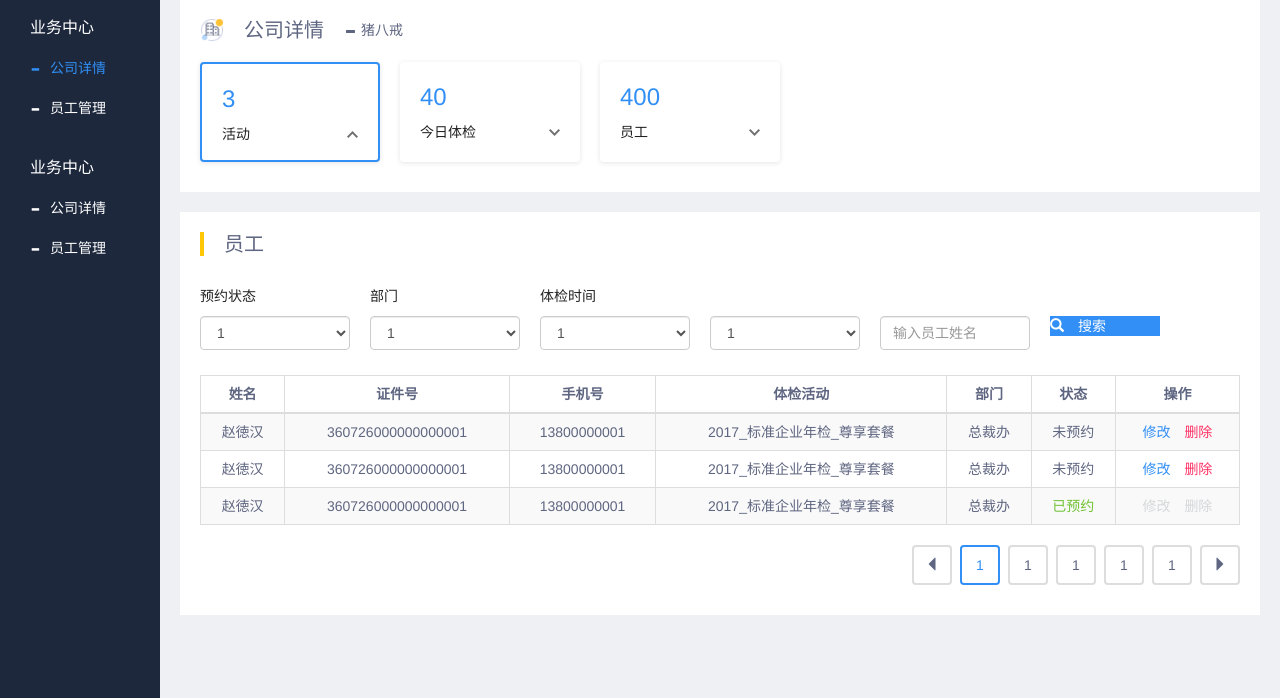
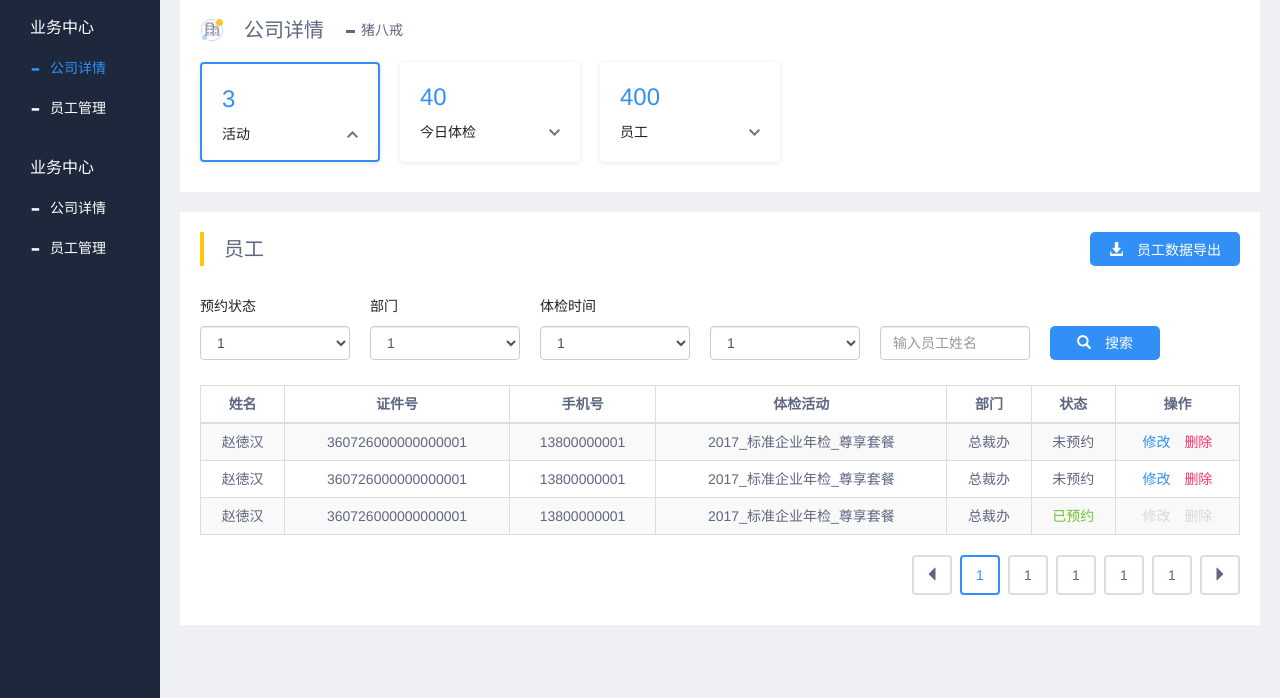
Before and after one commit to panxuelin/2bpc-css, a website: page html/auth/company_detail.html in a window 1280 px wide. Shown: the part 102-800 px from the top of the page. Drawn offline with Linux system fonts and the light colour scheme.

Commit message:
增加FA

```diff
--- a/html/auth/company_detail.html
+++ b/html/auth/company_detail.html
@@ -289,9 +289,19 @@
         <!--今日体检 end-->
         <!--员工 start-->
         <div class="shan-main-box">
-            <div class="title yellow">
-                员工
+            <div class="title-row">
+                <div class="title yellow">
+                    员工
+                </div>
+                <form action="" method="post">
+                    <input type="hidden" name="saleChannelCode" v-model="saleChannelCode"/>
+                    <button class="export-btn" type="submit">
+                        <span class="glyphicon glyphicon-download-alt f14 mr10"></span>
+                        <span>员工数据导出</span>
+                    </button>
+                </form>
             </div>
+
             <div class="search-box">
                 <ul class="search-ul">
                     <li>
@@ -348,7 +358,7 @@
                             <input type="text" class="form-control" placeholder="输入员工姓名">
                         </div>
                     </li>
-                    <li class="search-btn-li">
+                    <li class="search-btn-li ">
                         <div class="name"></div>
                         <div class="search-btn">
                             <span class="glyphicon glyphicon-search f14 mr10"></span>
@@ -359,7 +369,7 @@
 
             </div>
 
-            <table id="" class="mt25 table table-bordered table-striped">
+            <table class="mt25 table table-bordered table-striped">
                 <thead>
                 <tr>
                     <th>姓名</th>
--- a/scss/bussiness/auth.scss
+++ b/scss/bussiness/auth.scss
@@ -123,9 +123,24 @@ body{
           margin-right: 20px;
         }
       }
+      .title-row{
+        display: flex;
+        justify-content: space-between;
+        .export-btn{
+          width: 150px;
+          height: 34px;
+          line-height: 34px;
+          text-align: center;
+          font-size: 14px;
+          background-color: $sz-color-blue;
+          border-radius: 5px;
+          color: #fff;
+          border: none;
+        }
+      }
       .title{
         font-size: 20px;
-        line-height: 24px;
+        line-height: 34px;
         color:$sz-color-gray;
         padding-left:20px;
         border-left:4px solid #fff;
@@ -292,6 +307,10 @@ font-size: 24px;
             &.search-btn-li{
               width:110px;
               .search-btn{
+                height: 34px;
+                line-height: 34px;
+                text-align: center;
+                border-radius: 5px;
                 background-color: $sz-color-blue;
                 color:#fff;
               }
```
Also changed, not shown: css/auth.css.
